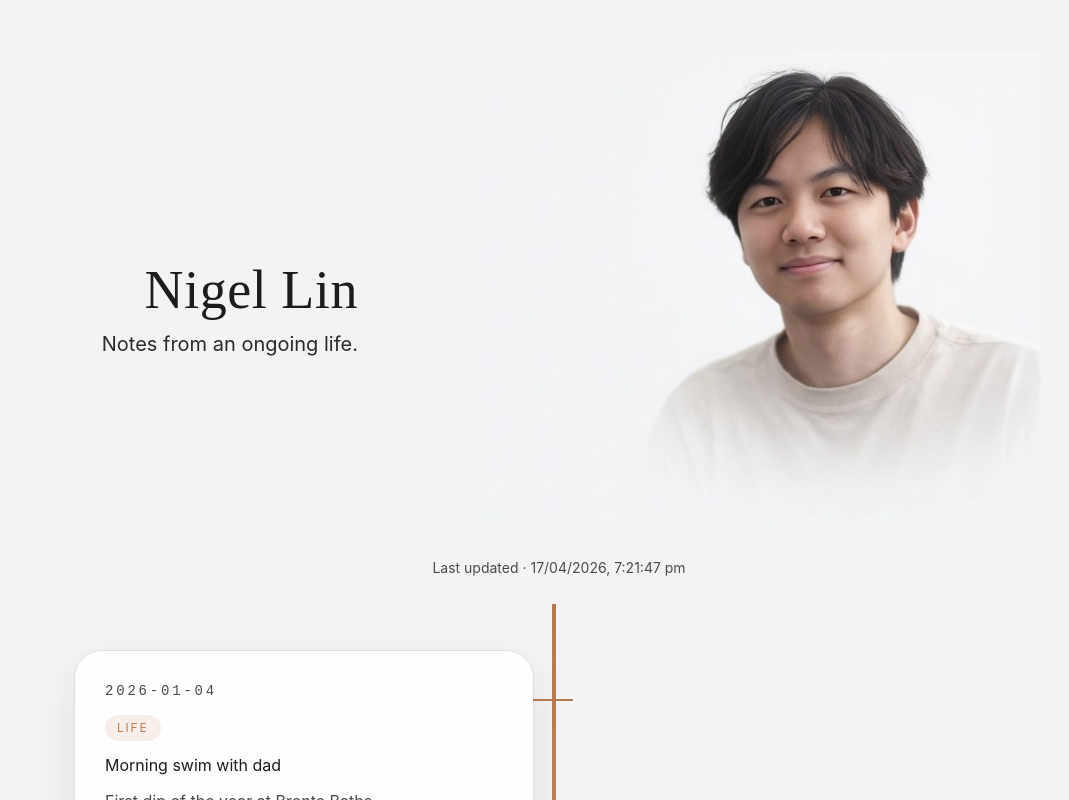
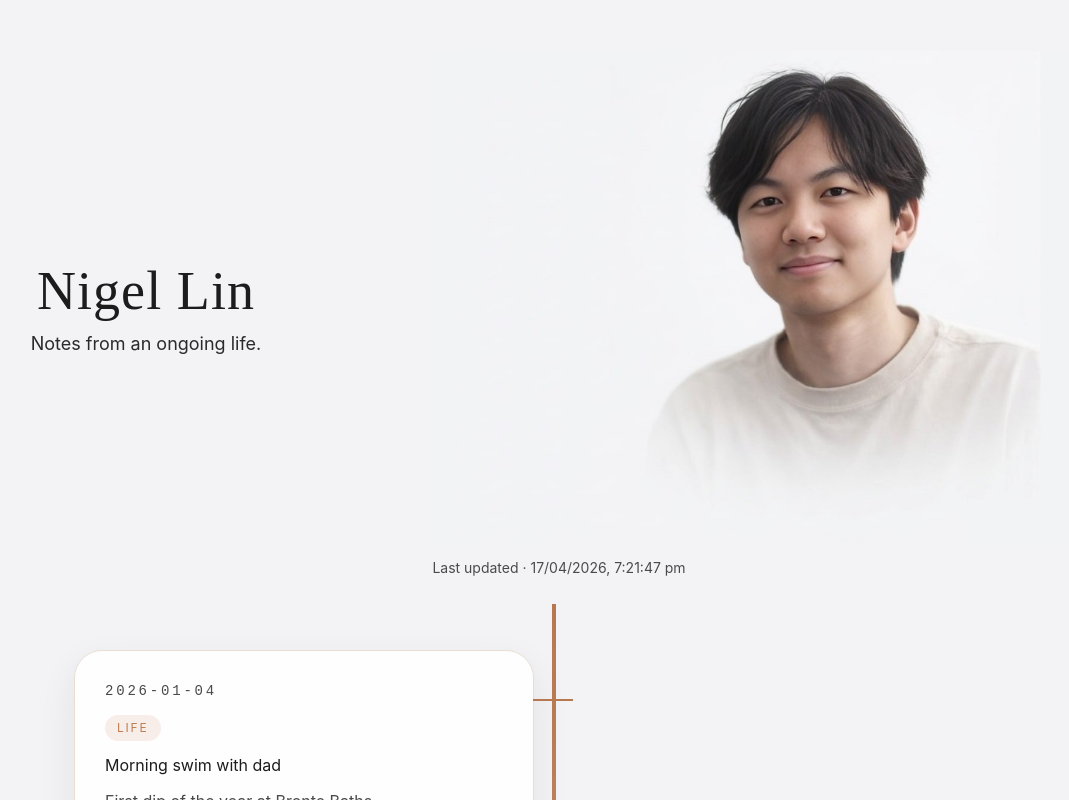
Before and after one commit to Phoenix-Mini/nigellin-site, a Next.js app: page / in a window 1280 px wide. Shown: the top 800 px of the page, without its empty margins (86-1155 px from the left). Built offline with nearby package versions, Linux system fonts and the light colour scheme.

Commit message:
Update globals.css
Hero text align and size

```diff
--- a/src/app/globals.css
+++ b/src/app/globals.css
@@ -63,8 +63,8 @@ body {
 .hero--minimal .hero__message {
   display: flex;
   flex-direction: column;
-  align-items: right;
-  justify-content: right;
+  align-items: center;
+  justify-content: center;
   min-height: auto;
   max-width: 42ch;
   text-align: right;
@@ -74,13 +74,13 @@ body {
   font-family: var(--font-display);
   font-size: clamp(40px, 4.4vw, 54px);
   line-height: 0.98;
-  letter-spacing: 0.01em;
+  letter-spacing: 0.02em;
   margin: 0 0 14px;
 }
 
 .hero--minimal .hero__message p {
   margin: 0 0 8px;
-  font-size: clamp(14px, 1.9vw, 20px);
+  font-size: clamp(14px, 1.9vw, 18px);
   line-height: 1.34;
   color: #2a2a2a;
 }
@@ -364,7 +364,7 @@ body {
   }
 
   .hero--minimal .hero__message p {
-    font-size: 14px;
+    font-size: 16px;
   }
 
   .hero__card-meta {
```
